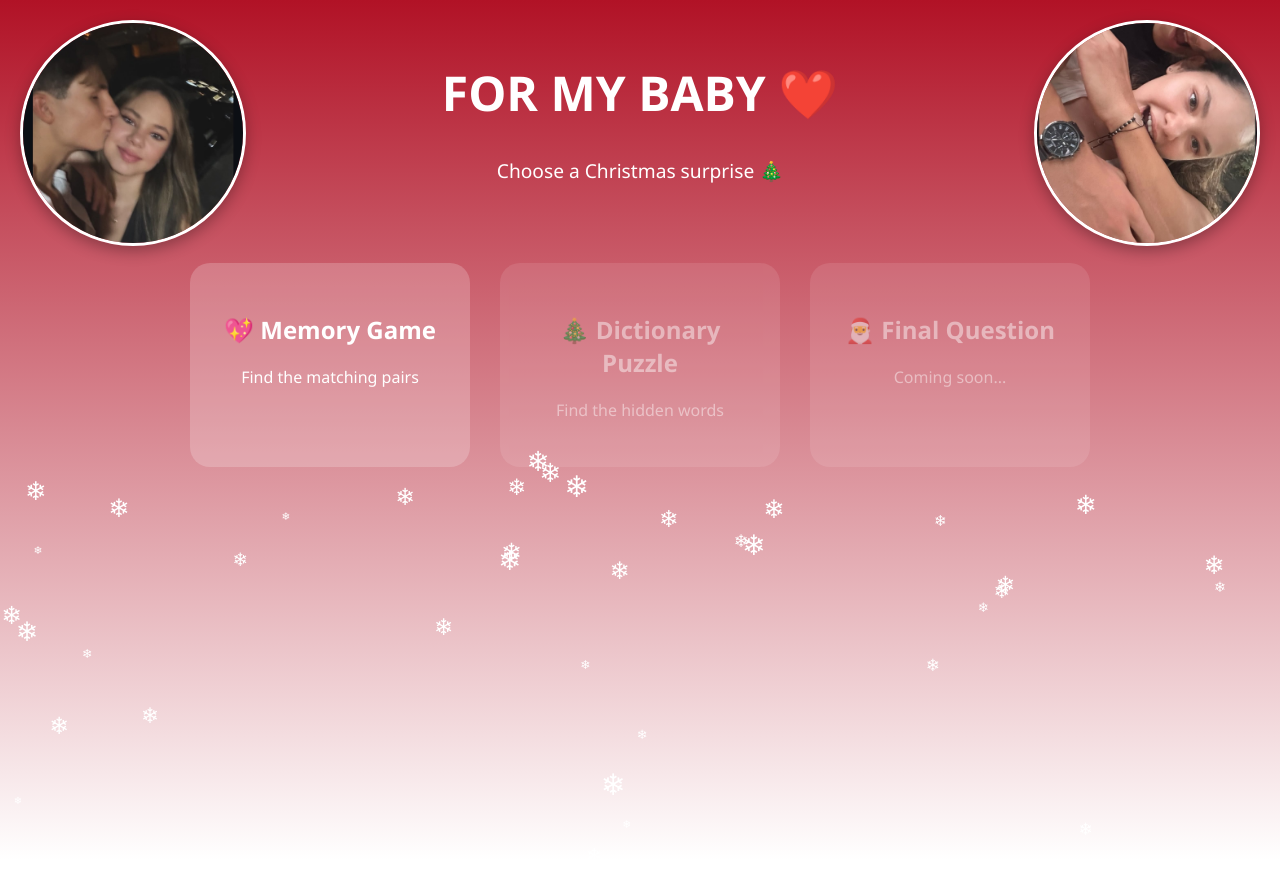
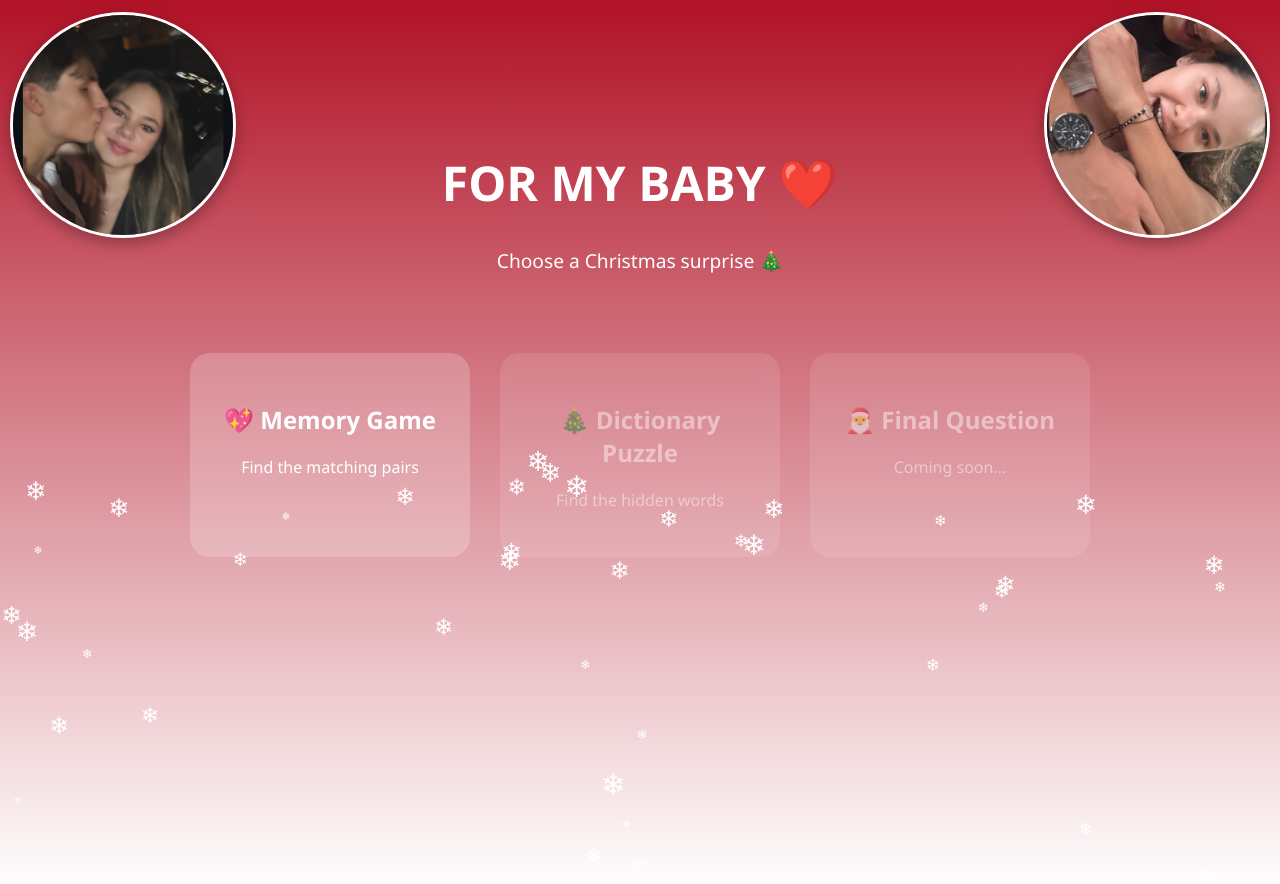
Before and after one commit to VijDavid/xmasgame, a plain HTML site: page index.html in a window 1280 px wide. Before the commit the page ends 860 px from the top, so only its background shows below. Drawn offline with Linux system fonts and the light colour scheme.

Commit message:
Update style.css

```diff
--- a/style.css
+++ b/style.css
@@ -45,26 +45,29 @@ h1 {
 }
 .corner {
   position: fixed;
-  top: 20px;
+  top: 12px;
   object-fit: cover;
   border-radius: 50%;
   border: 3px solid white;
   box-shadow: 0 5px 15px rgba(0,0,0,0.3);
   z-index: 1000;
-  transition: width 0.3s ease, height 0.3s ease;
 }
 
-/* 📱 Mobile (default) */
-.corner {
-  width: 100px;
-  height: 100px;
+/* 📱 Phones */
+@media (max-width: 480px) {
+  .corner {
+    width: 70px;
+    height: 70px;
+    bottom: 8px;
+    opacity: 0.9;
+  }
 }
 
 /* 📱➡️💻 Tablet */
-@media (min-width: 768px) {
+@media (min-width: 481px) and (max-width: 1023px) {
   .corner {
-    width: 150px;
-    height: 150px;
+    width: 140px;
+    height: 140px;
   }
 }
 
@@ -76,13 +79,9 @@ h1 {
   }
 }
 
-.corner.left {
-  left: 20px;
-}
+.corner.left { left: 10px; }
+.corner.right { right: 10px; }
 
-.corner.right {
-  right: 20px;
-}
 
 .memory-grid {
   display: grid;
@@ -137,3 +136,13 @@ h1 {
   color: #b11226;
   transform: rotateY(180deg);
 }
+
+body {
+  padding-top: 90px;
+}
+
+@media (max-width: 480px) {
+  body {
+    padding-top: 40px;
+  }
+}
```
